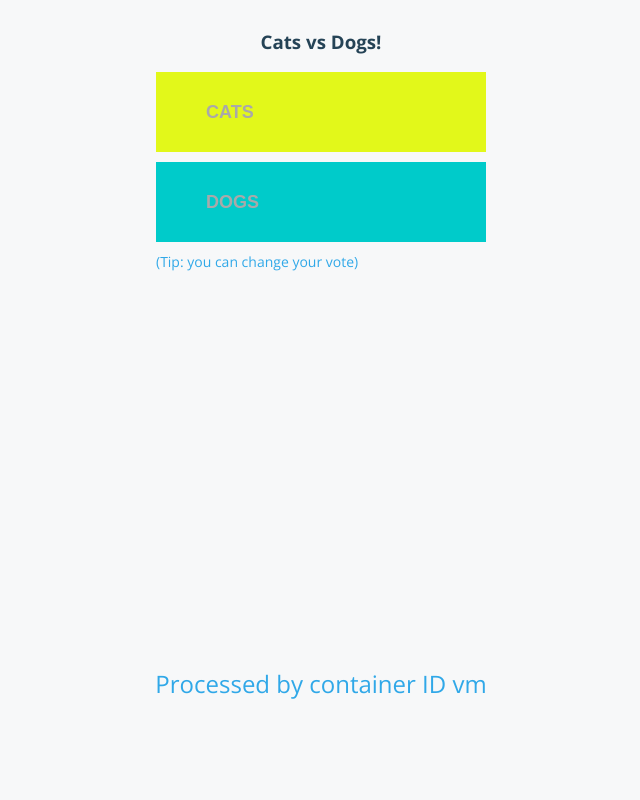
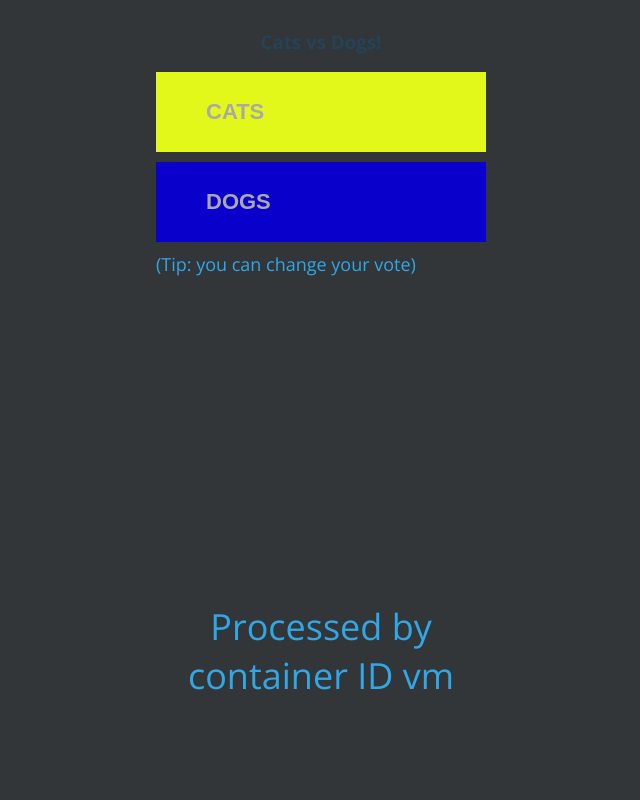
Before and after one commit to tresvitae/Voting-app, a Flask app: page / in a window 1280 px wide. Shown: the whole page, without its empty margins (319-959 px from the left). Run offline with Flask 3, Linux system fonts and the light colour scheme; some libraries are stand-ins or nearby versions.

Commit message:
Improve style.css

```diff
--- a/frontend/vote-app/static/stylesheets/style.css
+++ b/frontend/vote-app/static/stylesheets/style.css
@@ -6,7 +6,7 @@
 html,body{
   margin: 0;
   padding: 0;
-  background-color: #F7F8F9;
+  background-color: #323639;
   height: 100vh;
   font-family: 'Open Sans';
 }
@@ -32,13 +32,13 @@ button.a{
 }
 
 button.b{
-  background-color: #00cbca;
+  background-color: #0a00cb;
 }
 
 #tip{
   text-align: left;
   color: #30a8e8;
-  font-size: 14px;
+  font-size: 18px;
 }
 
 #hostname{
@@ -47,7 +47,7 @@ button.b{
   right: 0;
   left: 0;
   color: #30a8e8;
-  font-size: 24px;
+  font-size: 36px;
 }
 
 #content-container{
@@ -90,7 +90,7 @@ button.b{
   border: none;
   color: darkgray;
   text-transform: uppercase;
-  font-size:18px;
+  font-size:22px;
   font-weight: 700;
   margin-top: 10px;
   margin-bottom: 10px;
@@ -111,7 +111,7 @@ button.b{
 }
 
 #choice button.b:focus{
-  background-color: #a20000;
+  background-color: #3e00a2;
 }
 
 #background-stats{
```
